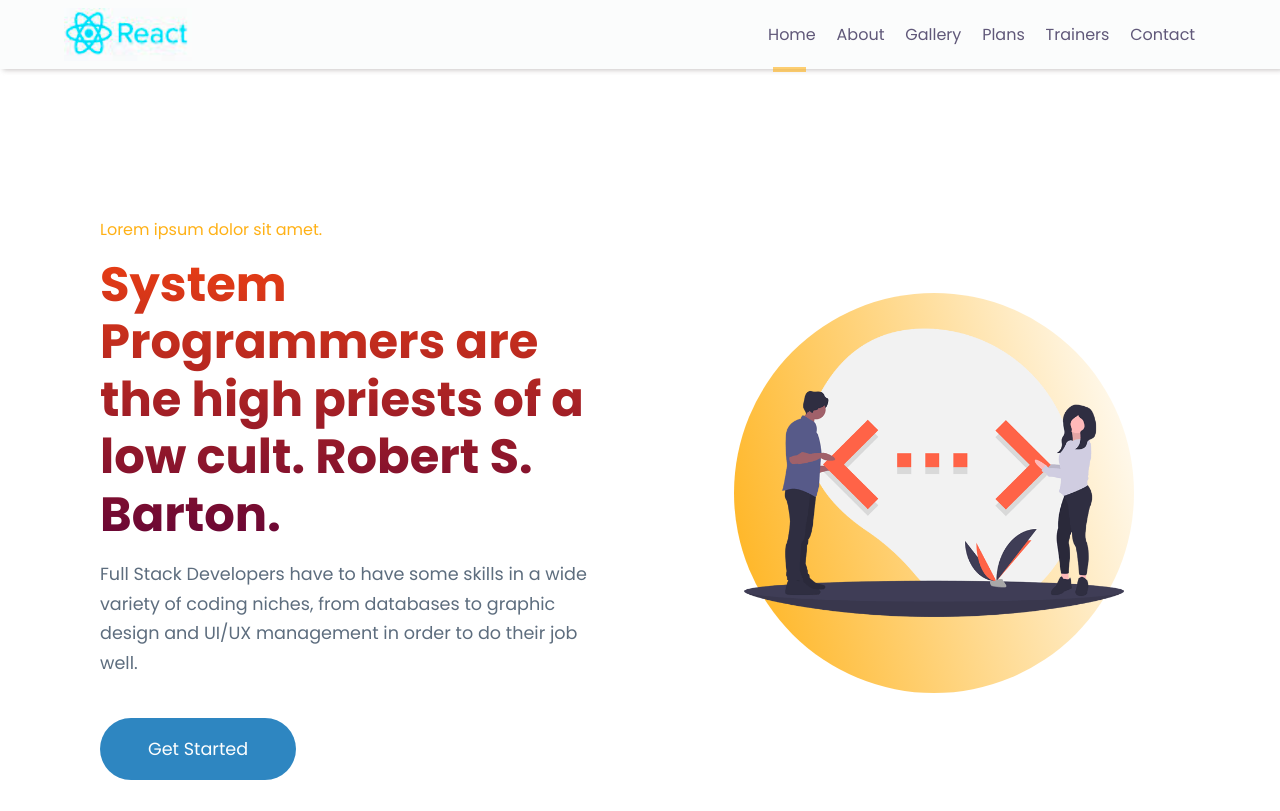
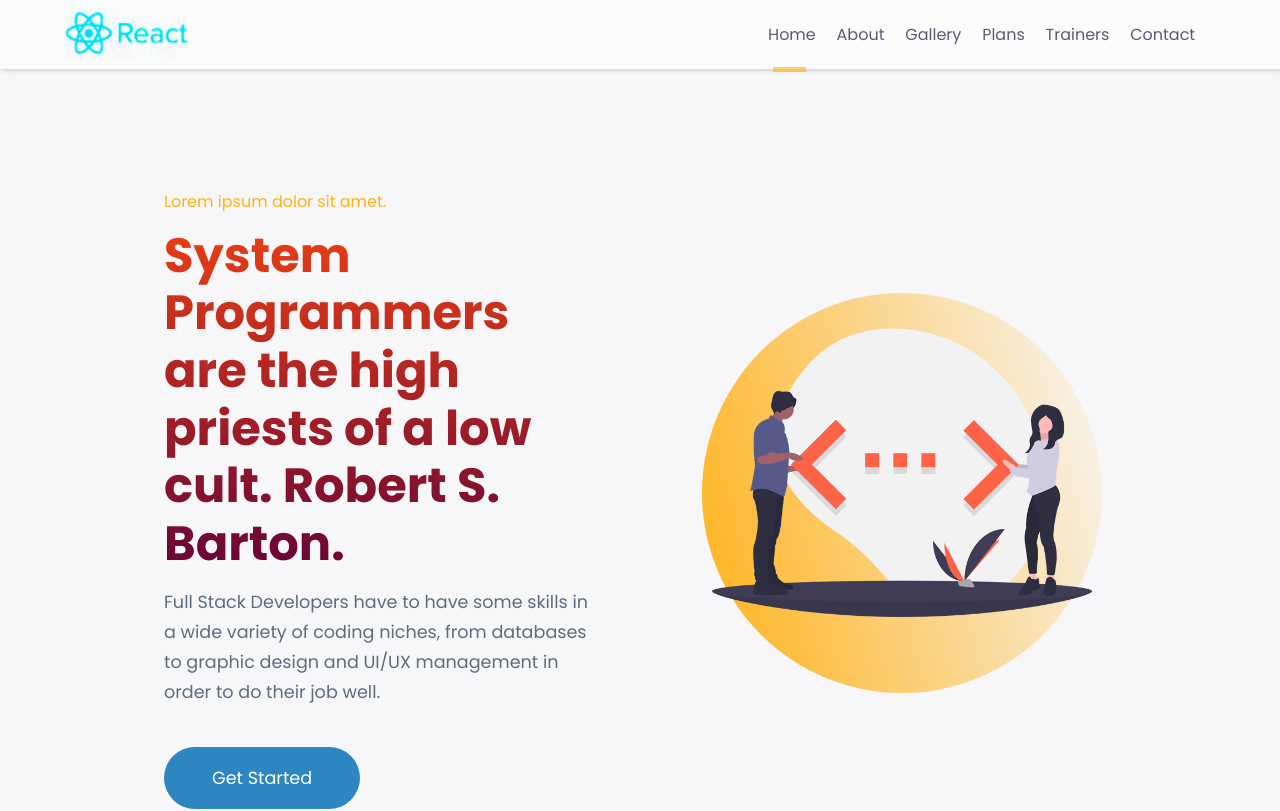
Before and after one commit to belaymit/reactjs-website, a React (Create React App) app: page / in a window 1280 px wide. Shown: the top 811 px of the page. Built offline with nearby package versions, Linux system fonts and the light colour scheme.

Commit message:
added global variable and modified some general css rules

```diff
--- a/src/index.css
+++ b/src/index.css
@@ -24,6 +24,7 @@
   --container-width-lg: 80%;
   --container-width-md: 90%;
   --transition: all 500ms ease;
+  --light-background-color: #f7f7f9;
 }
 
 body {
@@ -31,11 +32,12 @@ body {
   color: var(--color-gray-200);
   line-height: 1.7;
   overflow-x: hidden;
-  background: var(--color-primary);
+  background: var(--light-background-color);
 }
 
 .container {
   margin-inline: auto;
+  margin: 0 4rem;
 }
 
 h1,
```
